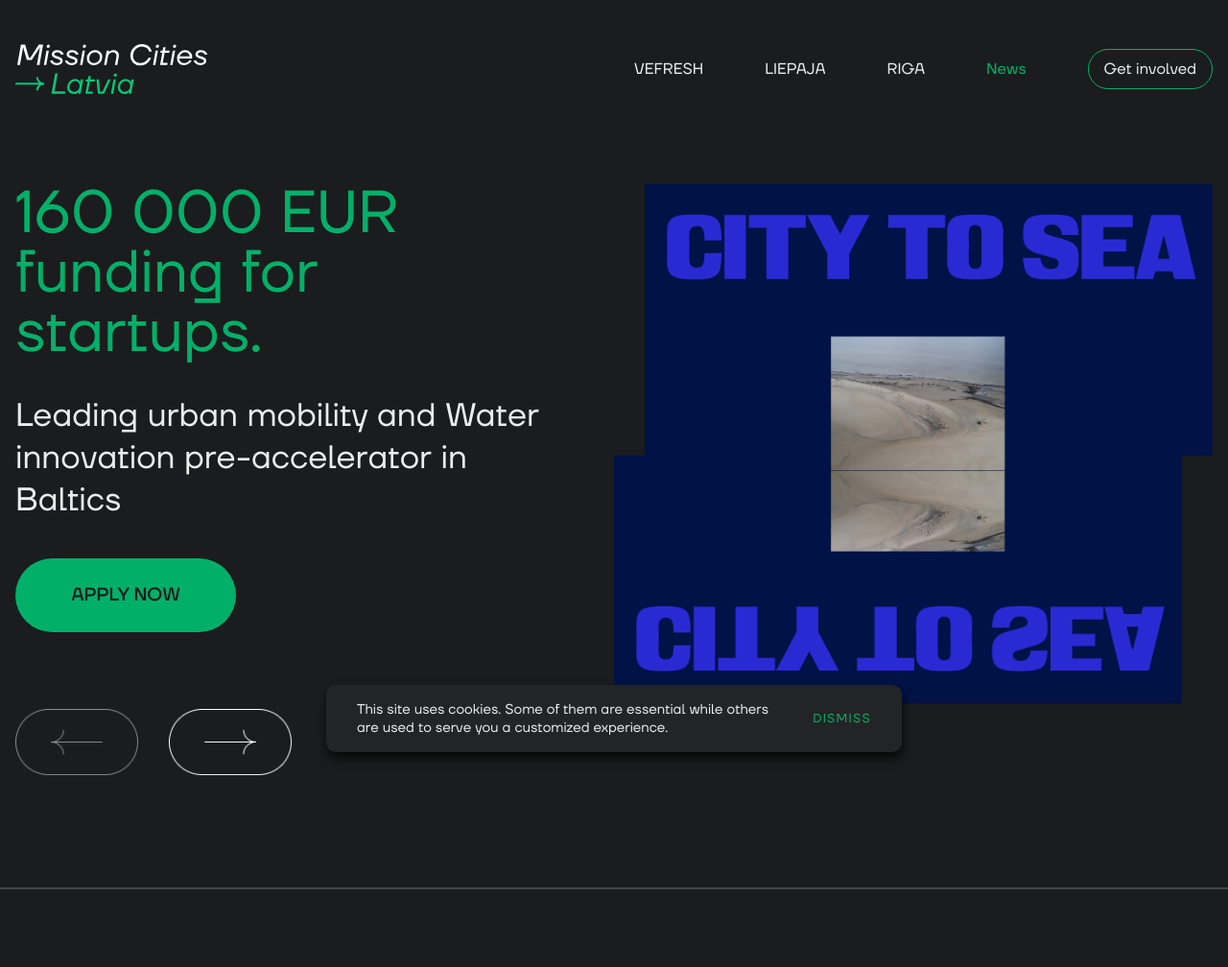
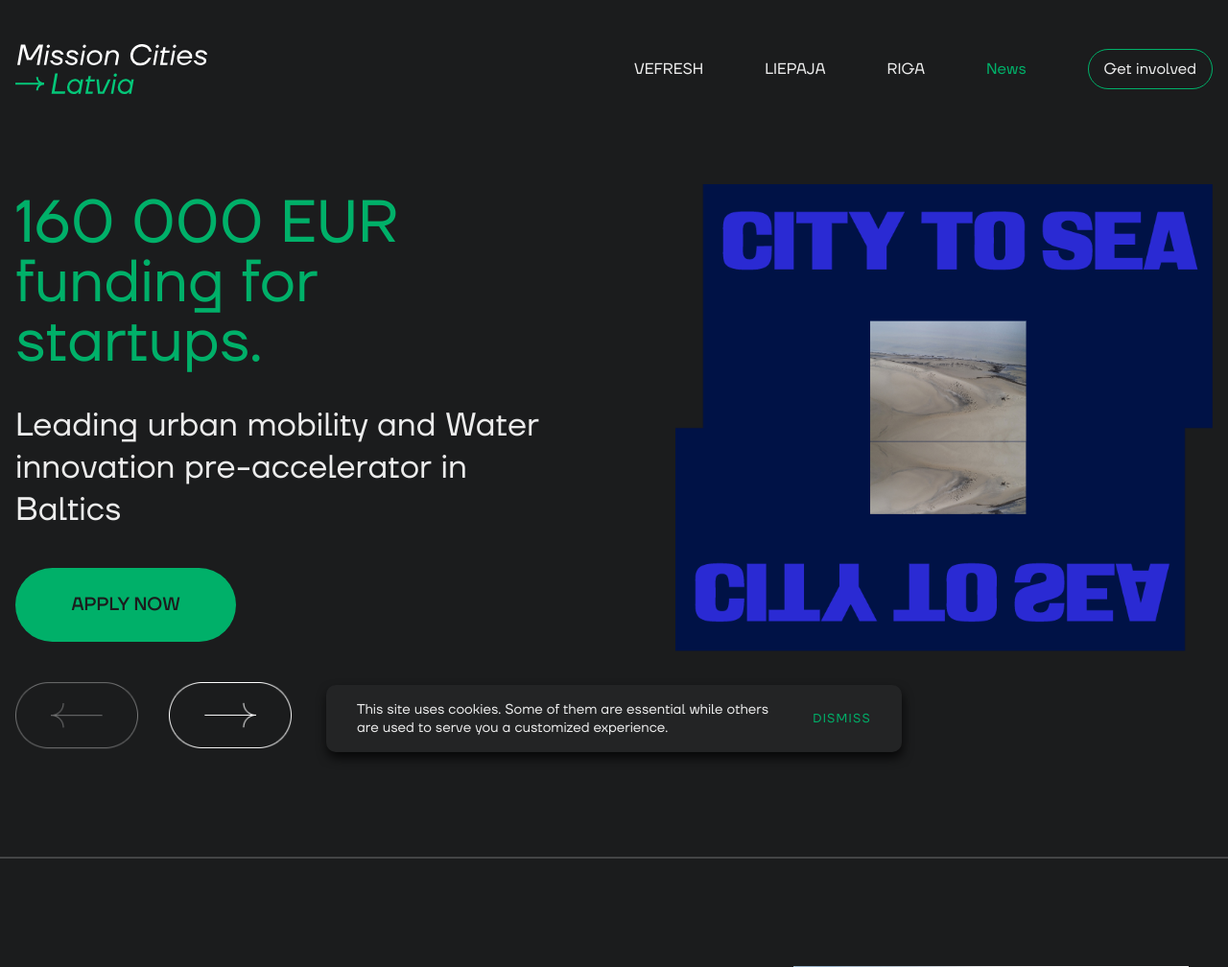
Before and after one commit to ProgressiveDev/mission-cities-latvia, a PHP site: page / in a window 1280 px wide. Shown: the top 1008 px of the page at 96% size. Run offline with PHP 8.4, Linux system fonts and the light colour scheme; style sheets or scripts are compiled from the project's sources.

Commit message:
adjust scrollers

```diff
--- a/src/index.html
+++ b/src/index.html
@@ -13,7 +13,8 @@
 <body>
     <div id="nav">
         <nav class="nav_">
-            <img class="nav__logo" src="assets/images/logo.svg" />
+            <img class="nav__logo" src="assets/images/logo.svg"
+                onclick="window.scrollTo({top: 0, behavior: 'smooth'})" />
             <ul class="nav__links">
                 <li class="nav__link">
                     <a href="#partner-vefresh">
@@ -52,25 +53,19 @@
             </label>
         </nav>
     </div>
-    <div id="hero">
+    <div id="hero" class="hero">
         <div class="slide" data-slide>
             <div class="container">
                 <div class="col">
+                    <div class="content">
                         <h2 class="heading">
                             160 000 EUR funding for startups.
                         </h2>
                         <p>
                             Leading urban mobility and Water innovation pre-accelerator in Baltics
                         </p>
-                    <a class="main-cta" href="">
+                        <a class="main-cta" href="#contact">
                             Apply now
-                    </a>
-                    <div class="slider-controls">
-                        <a data-slider-prev>
-                            <img src="assets/images/btn-prev.png" />
-                        </a>
-                        <a data-slider-next>
-                            <img src="assets/images/btn-next.png" />
                         </a>
                     </div>
                 </div>
@@ -82,17 +77,11 @@
         <div class="slide" data-slide>
             <div class="container">
                 <div class="col">
+                    <div class="content">
                         <h2 class="heading">
                             Largest Smart city and 5G testbed <span class="highlight">for startups, communities and
                                 corporates</span>
                         </h2>
-                    <div class="slider-controls">
-                        <a data-slider-prev>
-                            <img src="assets/images/btn-prev.png" />
-                        </a>
-                        <a data-slider-next>
-                            <img src="assets/images/btn-next.png" />
-                        </a>
                     </div>
                 </div>
                 <div class="col">
@@ -103,24 +92,28 @@
         <div class="slide" data-slide>
             <div class="container">
                 <div class="col">
+                    <div class="content">
                         <h2 class="heading">
-                        <span class="highlight">Everything to accelerate</span> <br>mobility and climate innovation in
+                            <span class="highlight">Everything to accelerate</span> <br>mobility and climate innovation
+                            in
                             Latvia.
                         </h2>
-
-                    <div class="slider-controls">
-                        <a data-slider-prev>
-                            <img src="assets/images/btn-prev.png" />
-                        </a>
-                        <a data-slider-next>
-                            <img src="assets/images/btn-next.png" />
-                        </a>
                     </div>
                 </div>
                 <div class="col">
                     <img src="assets/images/hero-3.png" />
                 </div>
             </div>
+        </div>
+    </div>
+    <div class="hero controls">
+        <div class="slider-controls">
+            <a data-slider-prev>
+                <img class="prev" src="assets/images/btn-next.png" />
+            </a>
+            <a data-slider-next>
+                <img src="assets/images/btn-next.png" />
+            </a>
         </div>
     </div>
     <div class="line">
@@ -202,7 +195,7 @@
             </div>
             <div class="slider-controls">
                 <a data-slider-prev>
-                    <img src="assets/images/btn-prev.png" />
+                    <img class="prev" src="assets/images/btn-next.png" />
                 </a>
                 <a data-slider-next>
                     <img src="assets/images/btn-next.png" />
@@ -214,7 +207,7 @@
     </div>
     <div class="get-involved">
         <div class="container">
-            <h2>Climate-neutral smart city - <br />a place for new housing</h2>
+            <h2>Take action by joining one of our causes to drive climate innovation.</h2>
         </div>
         <div class="container list">
             <div class="advantage">
@@ -258,7 +251,7 @@
                     Nearly 70 000 people call Liepaja their place of home, work or study, ranking it in the top 10
                     largest cities in the Baltics.
                     <br><br>
-                    Surrounded by lakes and the sea, it’s a modern city with global ambition and small-town convenience.
+                    Surrounded by lakes and the sea, it's a modern city with global ambition and small-town convenience.
                     The urban environment is ideal for living, leisure and business.
                 </p>
                 <a href="https://liepaja.lv" target="_blank">liepaja.lv</a>
@@ -322,7 +315,7 @@
             </div>
             <div class="slider-controls">
                 <a data-slider-prev>
-                    <img src="assets/images/btn-prev.png" />
+                    <img class="prev" src="assets/images/btn-next.png" />
                 </a>
                 <a data-slider-next>
                     <img src="assets/images/btn-next.png" />
@@ -332,7 +325,8 @@
     </div>
     <div class="get-involved">
         <div class="container">
-            <h2>Climate-neutral smart city - <br />a place for new housing</h2>
+            <h2>Explore our opportunities for startups or take part in other projects promoting a climate-neutral
+                Liepaja.</h2>
         </div>
         <div class="container list">
             <div class="advantage">
@@ -467,7 +461,7 @@
             </div>
             <div class="slider-controls">
                 <a data-slider-prev>
-                    <img src="assets/images/btn-prev.png" />
+                    <img class="prev" src="assets/images/btn-next.png" />
                 </a>
                 <a data-slider-next>
                     <img src="assets/images/btn-next.png" />
@@ -477,7 +471,7 @@
     </div>
     <div class="get-involved">
         <div class="container">
-            <h2>Climate-neutral smart city - <br />a place for new housing</h2>
+            <h2>Get involved by participating or investing to reach Riga’s greenhouse-gas-emission reduction goals.</h2>
         </div>
         <div class="container list">
             <div class="advantage">
@@ -643,11 +637,13 @@
     </div>
     <div class="footer_">
         <div class="container footer__container">
-            <div class="footer__container_col_left">
-
+            <div class="footer__container_col _left">
+                <img src="assets/images/footer-logo.svg" />
             </div>
-            <div class="footer__container_col_right">
-
+            <div class="footer__container_col _right">
+                <p>
+                    All rights reserved
+                </p>
             </div>
         </div>
     </div>
--- a/src/styles/_footer.scss
+++ b/src/styles/_footer.scss
@@ -1,5 +1,22 @@
 @import "_colors.scss";
+@import "_media-queries.scss";
 .footer_ {
     padding: 7em 1em;
     background-color: $c-secondary-accent;
+    display: flex;
+    &_container {
+        margin: auto;
+        display: flex;
+        justify-content: space-between;
+        width: 100%;
+        @include lt-sm {
+            align-items: center;
+            flex-direction: column;
+            gap: 2em;
+        }
+        &_col {
+            display: flex;
+            align-items: flex-end;
+        }
+    }
 }
--- a/src/styles/_get-involved.scss
+++ b/src/styles/_get-involved.scss
@@ -1,4 +1,5 @@
 @import "_colors.scss";
+@import "_media-queries.scss";
 
 .get-involved {
     background-color: $c-primary-accent;
@@ -10,6 +11,9 @@
             font-weight: 400;
             font-size: 3.875em;
             margin-bottom: 1em;
+            @include lt-sm {
+                font-size: 2em;
+            }
         }
         &.list {
             display: flex;
--- a/src/styles/_hero.scss
+++ b/src/styles/_hero.scss
@@ -1,27 +1,73 @@
 @import "_colors.scss";
+@import "_media-queries.scss";
 
-@keyframes slidein {
-    from {
-        transform: translateY(-20%);
-    }
-
-    to {
-        transform: translateX(0);
-    }
-}
-
-#hero {
+.hero {
     width: 100%;
     display: flex;
-    justify-content: center;
+    margin: 0 auto;
     padding-top: 12em;
+    overflow-x: hidden;
+    max-width: $screen-md-max;
+    flex-wrap: nowrap;
+    align-items: flex-start;
+    justify-content: flex-start;
+    scroll-snap-type: x mandatory;
+    scroll-behavior: smooth;
+    &.controls {
+        padding-top: 2em;
+        overflow: unset;
+        @include lt-md {
+            display: flex;
+            justify-content: center;
+            padding-top: 0.5em;
+        }
+        .slider-controls {
+            display: flex;
+            gap: 2em;
+            padding-left: 1em;
+            padding-right: 1em;
+            @include lt-md {
+                justify-content: center;
+                font-size: 0.8em;
+            }
+            a {
+                cursor: pointer;
+                height: 4.375em;
+                img {
+                    width: 8em;
+                    @include lt-md {
+                        max-width: 12em;
+                    }
+
+                    &.prev {
+                        transform: rotate(-180deg);
+                        &.removed {
+                            animation: none;
+                            opacity: 0.4;
+                            transform: rotate(-180deg);
+                        }
+                    }
+                    &.removed {
+                        opacity: 0.4;
+                    }
+                }
+            }
+        }
+    }
+    .slide {
+        scroll-snap-align: start;
+        min-width: 100%;
+    }
     .container {
         display: flex;
         padding-left: 1em;
         padding-right: 1em;
+        align-items: center;
+        width: 100%;
         @include lt-md {
             flex-direction: column-reverse;
             font-size: 0.8em;
+            align-items: center;
         }
         @include lt-sm {
             font-size: 0.6em;
@@ -30,8 +76,19 @@
             width: 100%;
             display: flex;
             flex-direction: column;
-            justify-content: center;
+            justify-content: space-between;
+            .content {
+                display: flex;
+                justify-content: center;
+                flex-direction: column;
+                align-items: flex-start;
+                @include lt-md {
+                    min-height: 300px;
+                    align-items: center;
+                }
+            }
             @include lt-md {
+                align-items: center;
                 text-align: center;
             }
             h2,
@@ -54,7 +111,7 @@
             }
             img {
                 width: 100%;
-                max-width: 760px;
+                max-width: 560px;
                 align-self: flex-end;
                 margin-top: 0;
                 margin-bottom: auto;
@@ -63,24 +120,6 @@
                     max-width: 460px;
                     width: 80%;
                     margin-bottom: 5em;
-                }
-            }
-            .slider-controls {
-                display: flex;
-                gap: 2em;
-                margin-top: 5em;
-                @include lt-md {
-                    justify-content: center;
-                }
-                a {
-                    cursor: pointer;
-
-                    img {
-                        max-width: 8em;
-                        @include lt-md {
-                            max-width: 12em;
-                        }
-                    }
                 }
             }
         }
@@ -102,7 +141,7 @@
         text-transform: uppercase;
         font-weight: 500;
         @include lt-md {
-            align-self: center;
+            // align-self: center;
             font-size: 1.5em;
         }
     }
--- a/src/styles/_partners.scss
+++ b/src/styles/_partners.scss
@@ -85,6 +85,9 @@
             .scroller {
                 display: flex;
                 overflow-x: hidden;
+                @include lt-sm {
+                    overflow-x: scroll;
+                }
                 gap: 50px;
                 scroll-behavior: smooth;
                 .card {
@@ -114,6 +117,14 @@
                 gap: 2em;
                 a {
                     cursor: pointer;
+                    .prev {
+                        transform: rotate(-180deg);
+                    }
+                    img {
+                        @include lt-md {
+                            width: 100% !important;
+                        }
+                    }
                 }
             }
         }
```
Also changed, not shown: src/scripts/hero-slider.js (+32 -44 lines), src/scripts/portfolio-scroller.js (+26 -6 lines), src/assets/images/footer-logo.svg (added). Lines whose indentation alone changed are shown as unchanged.
